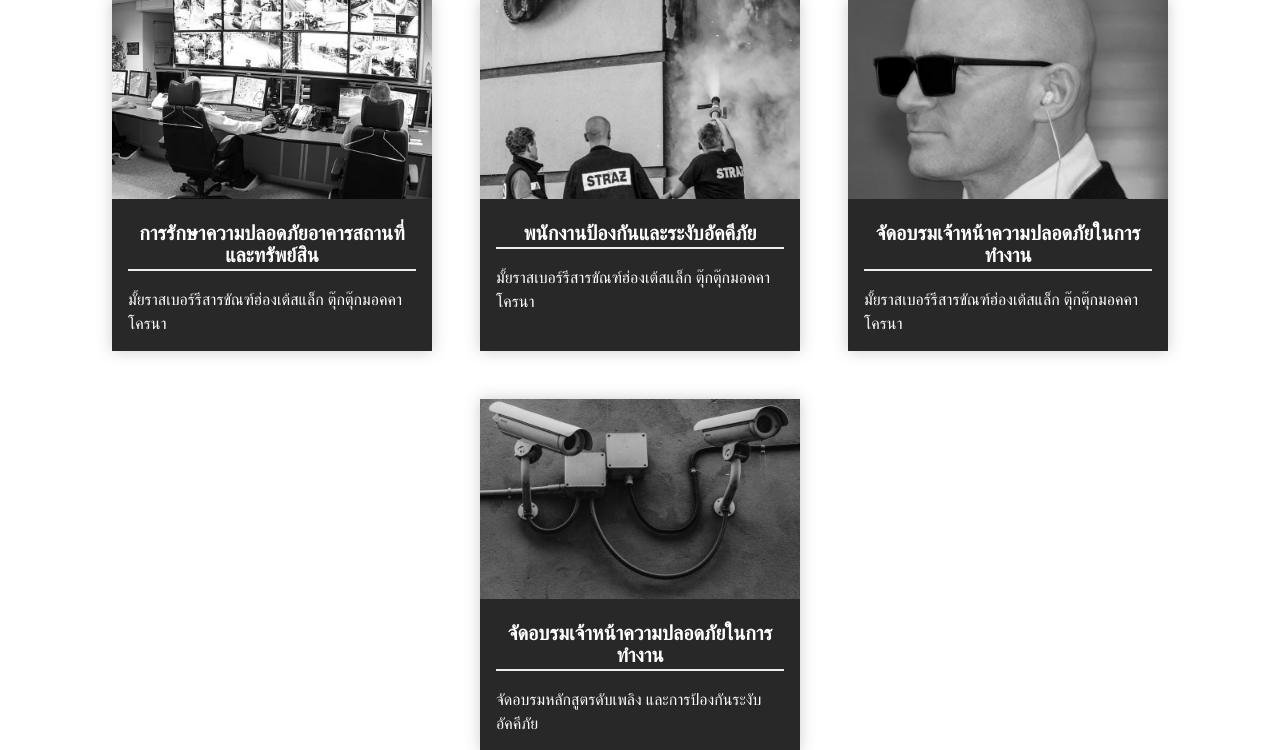
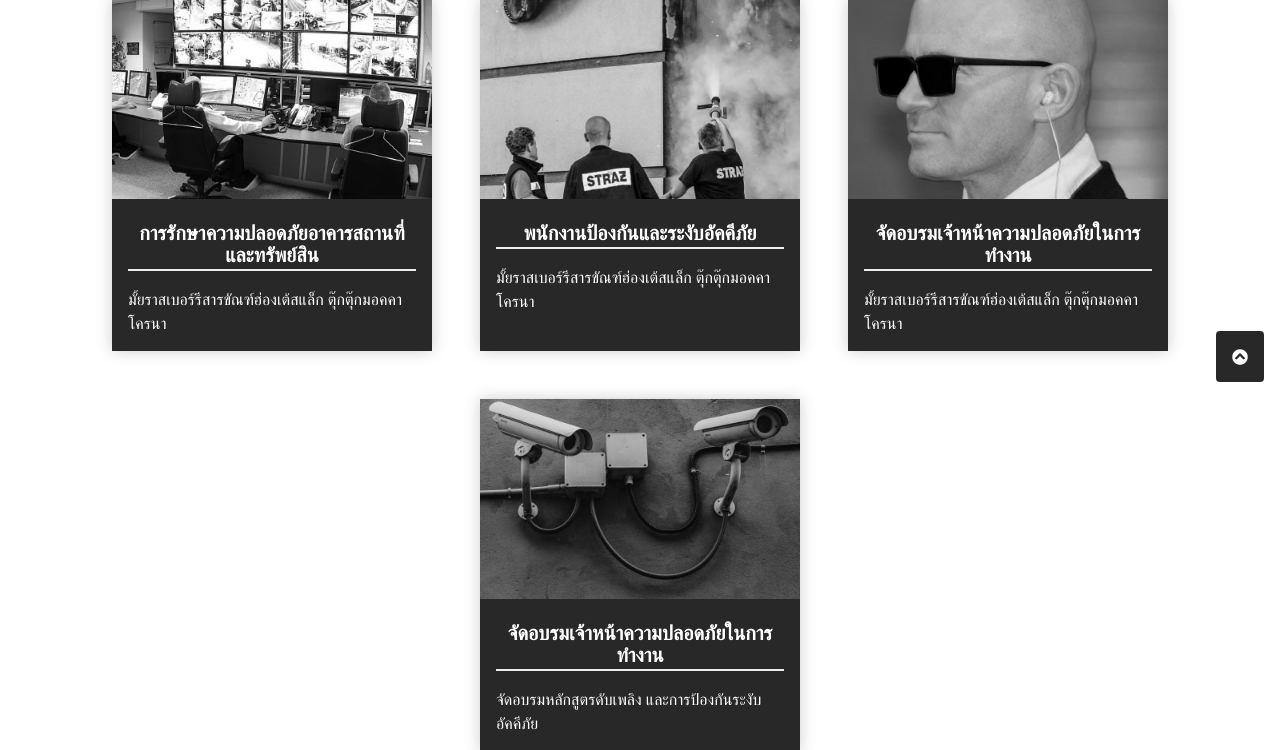
Before and after one commit to francoisedumas/phoenix_security_app, a Rails app: page / in a window 1280 px wide. Shown: the part 615-1365 px from the top of the page. Run offline with Rails 7, Linux system fonts and the light colour scheme; style sheets or scripts are compiled from the project's sources; some libraries are stand-ins or nearby versions.

Commit message:
Feat - Scroll to top button

```diff
--- a/app/assets/stylesheets/components/_btn.scss
+++ b/app/assets/stylesheets/components/_btn.scss
@@ -93,3 +93,27 @@
     transition: filter 250ms, color 200ms;
   }
 }
+
+// Scroll to the top button
+.scroll-top {
+  position: absolute;
+  top: 120vh;
+  bottom: var(--space-xl);
+  right: var(--space-m);
+
+  &__link {
+    position: -webkit-sticky;
+    position: sticky;
+    top: 80vh;
+    border-radius: .25rem;
+    padding: var(--space-m);
+    background-color: var(--color-dark);
+    color: var(--color-white);
+    font-weight: 700;
+  }
+
+  &__link:hover {
+    color: var(--color-white);
+    background-color: var(--color-text-muted);
+  }
+}
--- a/app/assets/stylesheets/config/_reset.scss
+++ b/app/assets/stylesheets/config/_reset.scss
@@ -12,6 +12,8 @@
 html {
   overflow-y: scroll;
   height: 100%;
+  // for the scroll to top button
+  scroll-behavior: smooth;
 }
 
 body {
@@ -22,6 +24,8 @@ body {
   color: var(--color-text-body);
   line-height: var(--line-height-body);
   font-family: var(--font-family-sans);
+  // for the scroll to top button
+  position: relative;
 }
 
 img,
--- a/app/views/layouts/application.html.erb
+++ b/app/views/layouts/application.html.erb
@@ -33,6 +33,9 @@
     <%= render 'shared/flashes' %>
     <%= render 'shared/navbar' %>
     <%= yield %>
+    <div class="scroll-top">
+      <a class="scroll-top__link" href="#"><i class="fas fa-chevron-circle-up"></i></a>
+    </div>
     <%= render 'shared/footer' %>
 
     <script src="https://unpkg.com/aos@2.3.1/dist/aos.js"></script>
```
